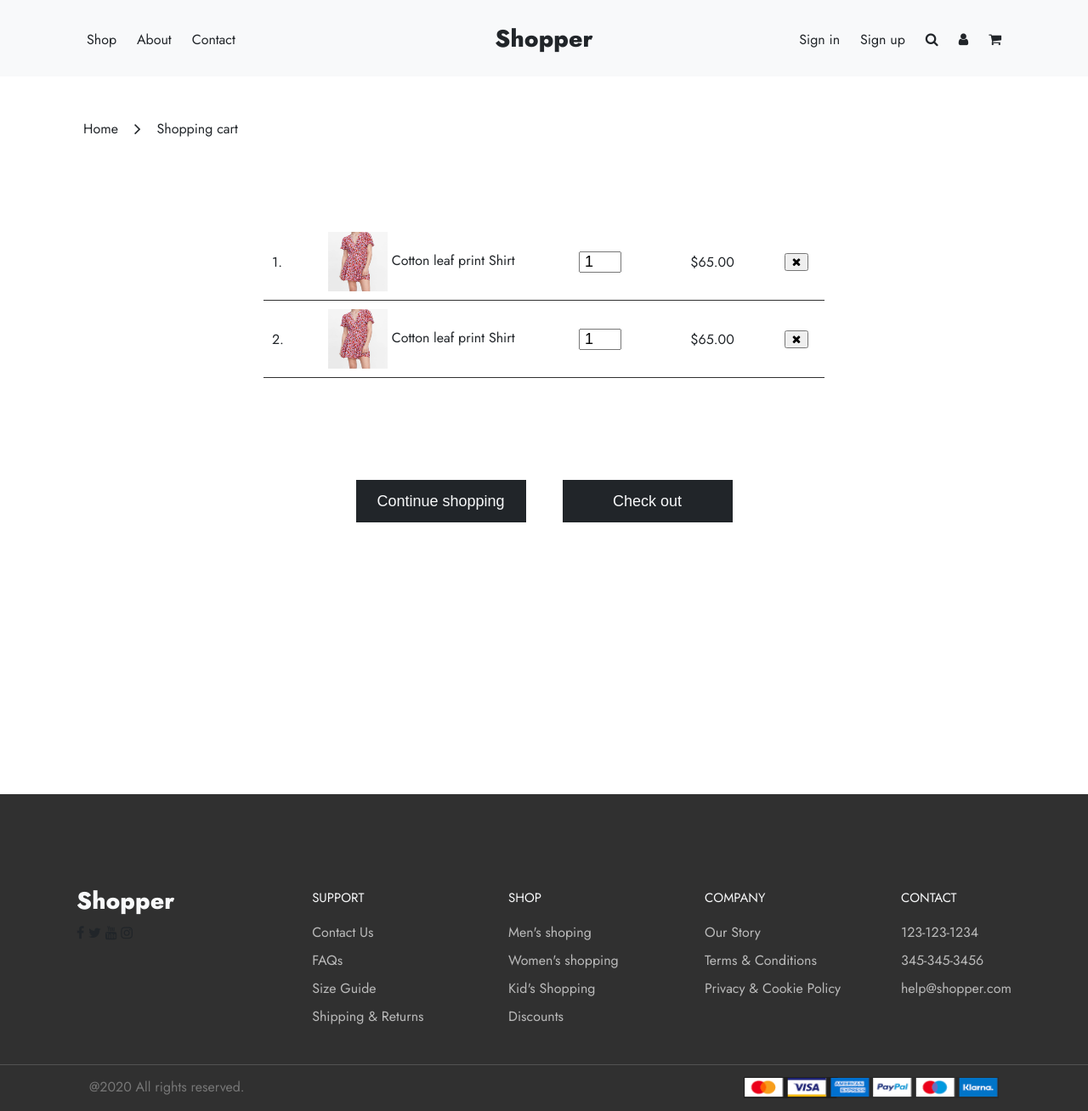
After one commit to ttn-hue/Clothes-store, a PHP site: page /shoppingcart.html in a window 1280 px wide. The commit adds this page. Shown: the whole page at 85% size. Run offline with PHP 8.4, Linux system fonts and the light colour scheme.

Commit message:
added shopping-cart page

```diff
--- a/css/style.css
+++ b/css/style.css
@@ -68,13 +68,27 @@ h3 {
     text-transform: uppercase;
 }
 
-.btn:link,
+/* .btn:link,
 .btn:visited {
     display: block;
     padding: 15px 30px;
     font-weight: 300;
     color: #212529;
     text-decoration: none;
+} */
+
+.btn {
+    outline: none;
+    cursor: pointer;
+    font-size: 1.8rem;
+}
+
+.cart-btn {
+    width: 200px;
+    height: 50px;
+    color: #f8f9fa;
+    background-color: #212529;
+    border: 1px solid #212529;
 }
 
 .btn:hover,
@@ -116,7 +130,6 @@ a:link, a:visited {
     font-size: 2.8rem;
     font-weight: 800;
     padding: 5px 0;
-    text-align: center;
 }
 
 /*-------------------------------------------*/
@@ -168,6 +181,10 @@ nav .wrapper {
 
 .logo-middle {
     width: 30%;
+}
+
+.logo-middle .logo-branch {
+    text-align: center;
 }
 
 .header-text-box {
@@ -243,6 +260,97 @@ nav .wrapper {
 .product-thumbnail .product-price {
     color: #767676;
     padding: 0;
+}
+
+
+/*-------------------------------------------*/
+/* SHOPPING CART */
+/*-------------------------------------------*/
+.section-shoppingcart {
+    padding: 50px 0 300px;
+}
+
+.shoppingcart-wrapper {
+    width: 60%;
+    margin: 0 auto;
+}
+
+.shoppingcart-wrapper ul {
+    display: flex;
+    flex-direction: row;
+    list-style: none;
+    font-size: 1.6rem;
+}
+
+.shoppingcart-wrapper ul li {
+    border-bottom: 1px solid #303030;
+    padding: 10px;
+}
+
+.shoppingcart-wrapper ul li img {
+    width: 70px;
+    height: 70px;
+    vertical-align: middle;
+}
+
+
+.shoppingcart-wrapper ul li:first-child {
+    width: 10%;
+    display: flex;
+    align-items: center;
+}
+
+.shoppingcart-wrapper ul li:nth-child(2) {
+    width: 40%;
+}
+
+.shoppingcart-wrapper ul li:nth-child(3) {
+    width: 20%;
+    display: flex;
+    align-items: center;
+    justify-content: center;
+}
+
+.shoppingcart-wrapper ul li:nth-child(4) {
+    width: 20%;
+    display: flex;
+    align-items: center;
+    justify-content: center;
+}
+
+.shoppingcart-wrapper ul li:last-child {
+    width: 10%;
+    display: flex;
+    align-items: center;
+    justify-content: center;
+}
+
+.remove-cart-item {
+    padding: 1px 7px;
+    cursor: pointer;
+}
+
+.shoppingcart-wrapper ul li input {
+    width: 50px;
+    font-size: 1.8rem;
+    padding: 0 5px;
+}
+
+.cart-button {
+    padding-top: 100px;
+    text-align: center;
+}
+
+.cart-button button {
+    margin: 20px;
+}
+
+/*-------------------------------------------*/
+/* BREADCUM */
+/*-------------------------------------------*/
+.section-breadcumb span {
+    font-size: 1.6rem;
+    padding: 8px;
 }
 
 /*-------------------------------------------*/
--- /dev/null
+++ b/shoppingcart.html
@@ -0,0 +1,126 @@
+<!DOCTYPE html>
+<html lang="en">
+<head>
+    <meta charset="UTF-8">
+    <meta name="viewport" content="width=device-width, initial-scale=1.0">
+    <link rel="preconnect" href="https://fonts.gstatic.com">
+    <link rel="preconnect" href="https://fonts.gstatic.com">
+    <link href="https://fonts.googleapis.com/css2?family=Jost:wght@100;200;300;400;600;700;800;900&display=swap" rel="stylesheet">
+    <link rel="stylesheet" href="https://cdnjs.cloudflare.com/ajax/libs/font-awesome/4.7.0/css/font-awesome.min.css">
+    <link rel="stylesheet" href="css/style.css">
+    <title>Shopper</title>
+</head>
+<body>
+    <nav>
+        <div class="row">
+            <div class="wrapper">
+                <ul class="main-nav-left">
+                    <li><a href="#">Shop</a></li>
+                    <li><a href="#">About</a></li>
+                    <li><a href="#">Contact</a></li>
+                </ul>
+                <div class="logo-middle">
+                    <p class="logo-branch">Shopper</p>
+                </div>
+                <ul class="main-nav-right">
+                    <li><a href="#">Sign in</a></li>
+                    <li><a href="#">Sign up</a></li>
+                    <li><a href="#"><i class="fa fa-search fa-ms"></i></a></li>
+                    <li><a href="#"><i class="fa fa-user fa-ms"></i></a></li>
+                    <li><a href="#"><i class="fa fa-shopping-cart fa-ms"></i></a></li>
+                </ul>
+            </div>
+        </div>
+    </nav>
+    <section class="section-breadcumb">
+        <div class="row">
+            <span>Home</span>
+            <span><i class="fa fa-angle-right fa-lg"></i></span>
+            <span>Shopping cart</span>
+        </div>
+    </section>
+    <section class="section-shoppingcart">
+        <div class="row">
+            <div class="shoppingcart-wrapper">
+                <ul>
+                    <li>1.</li>
+                    <li><img src="image/product-1.jpg" alt="product"> Cotton leaf print Shirt</li>
+                    <li><input type="number" name="quantity" min="1" value=1></li>
+                    <li>$65.00</li>
+                    <li><button class="remove-cart-item"><i class="fa fa-times fa-sm"></i></button></li>
+                </ul>
+                <ul>
+                    <li>2.</li>
+                    <li><img src="image/product-1.jpg" alt="product"> Cotton leaf print Shirt</li>
+                    <li><input type="number" name="quantity" min="1" value=1></li>
+                    <li>$65.00</li>
+                    <li><button class="remove-cart-item"><i class="fa fa-times fa-sm"></i></button></li>
+                </ul>
+            </div>
+            <div class="cart-button">
+                <button class="btn cart-btn">Continue shopping</button>
+                <button class="btn cart-btn">Check out</button>
+            </div>
+        </div>
+    </section>
+    <footer>
+        <div class="row">
+            <div class="footer-wrapper">
+                <div class="branch">
+                    <p class="logo-branch">Shopper</p>
+                    <p class="big-tech-icons">
+                        <span><a href="#"><i class="fa fa-facebook sm"></i></a></span>
+                        <span><a href="#"><i class="fa fa-twitter sm"></i></a></span>
+                        <span><a href="#"><i class="fa fa-youtube sm"></i></a></span>
+                        <span><a href="#"><i class="fa fa-instagram sm"></i></a></span>
+                    </p>
+                </div>
+                <div class="support">
+                    <h3>Support</h3>
+                    <ul>
+                        <li><a href="#">Contact Us</a></li>
+                        <li><a href="#">FAQs</a></li>
+                        <li><a href="#">Size Guide</a></li>
+                        <li><a href="#">Shipping & Returns</a></li>
+                    </ul>
+                </div>
+                <div class="shop">
+                    <h3>Shop</h3>
+                    <ul>
+                        <li><a href="#">Men's shoping</a></li>
+                        <li><a href="#">Women's shopping</a></li>
+                        <li><a href="#">Kid's Shopping</a></li>
+                        <li><a href="#">Discounts</a></li>
+                    </ul>
+                </div>
+                <div class="company">
+                    <h3>Company</h3>
+                    <ul>
+                        <li><a href="#">Our Story</a></li>
+                        <li><a href="#">Terms & Conditions</a></li>
+                        <li><a href="#">Privacy & Cookie Policy</a></li>
+                    </ul>
+                </div>
+                <div class="Contact">
+                    <h3>Contact</h3>
+                    <ul>
+                        <li><a href="#">123-123-1234</a></li>
+                        <li><a href="#">345-345-3456</a></li>
+                        <li><a href="#">help@shopper.com</a></li>
+                    </ul>
+                </div>
+            </div>
+        </div>
+        <div class="divider">
+        </div>
+        <div class="row">
+            <div class="copyright">
+                <p>@2020 All rights reserved.</p>
+                <div>
+                    <img src="image/brand-card.png" alt="brand card">
+                </div>
+            </div>
+        </div>
+    </footer>
+</body>
+</html>
```
